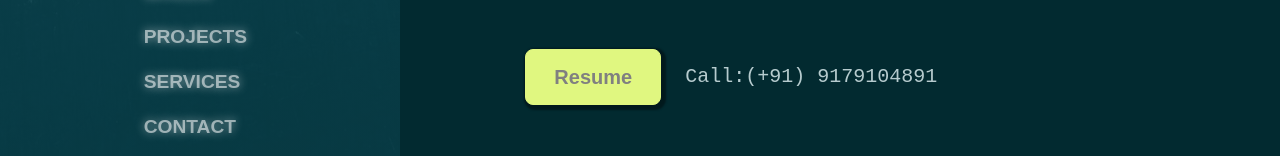
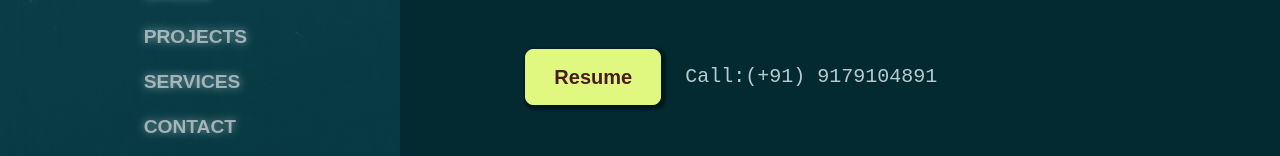
Before and after one commit to Poseidon0070/myportfolio, a React (Create React App) app: page / in a window 1280 px wide. Shown: the part 527-683 px from the top of the page. Built offline with nearby package versions, Linux system fonts and the light colour scheme; a web font is replaced by a local one.

Commit message:
my portfolio

```diff
--- a/src/components/Home.js
+++ b/src/components/Home.js
@@ -17,8 +17,8 @@ function Home() {
                                 development team to contribute my expertise and help to create innovative and effective solutions for real-world problems.</p>
                             <div className="d-flex align-items-center mt-5">
                                 <div className='resume'>
-                                <button data-aos="fade-right" data-aos-delay="600" onClick={() => window.open(require('../assets/images/Resume.pdf'), '_blank')} className="btn resume btn-brand btn-lg btn-outline-dark me-4">
-                                    <a href={require('../assets/images/Resume.pdf')} style={{ textDecoration: "none",color:"grey" }} target='_blank' rel="noreferrer">Resume</a>
+                                <button data-aos="fade-right" data-aos-delay="600" onClick={() => window.open(require('../assets/images/Shikhar_Resume.pdf'), '_blank')} className="btn resume btn-brand btn-lg btn-outline-dark me-4">
+                                    <a href={require('../assets/images/Resume.pdf')} style={{ textDecoration: "none",color:"#491d1d" }} target='_blank' rel="noreferrer">Resume</a>
                                 </button>
                                 </div>
                                 <a data-aos="fade-left" data-aos-delay="600" href="!#" className="link-custom"><span className="h5" style={{ fontFamily: "monospace" }}>Call:(+91) 9179104891</span></a>
--- a/src/css/index.css
+++ b/src/css/index.css
@@ -53,11 +53,11 @@ a {
 
 .skill-box{
     /* transition: property duration timing-function delay|initial|inherit; */
-    transition : transform 400ms ease-in-out
+    transition : transform 300ms ease-out;
 }
 
 .skill-box:hover{
-    transform: scale(1.3);
+    transform: scale(1.1);
 }
 .resume{
     /* transition: property duration timing-function delay|initial|inherit; */
```
Also changed, not shown: 1 other file (tests, documents, lock files or other folders).
